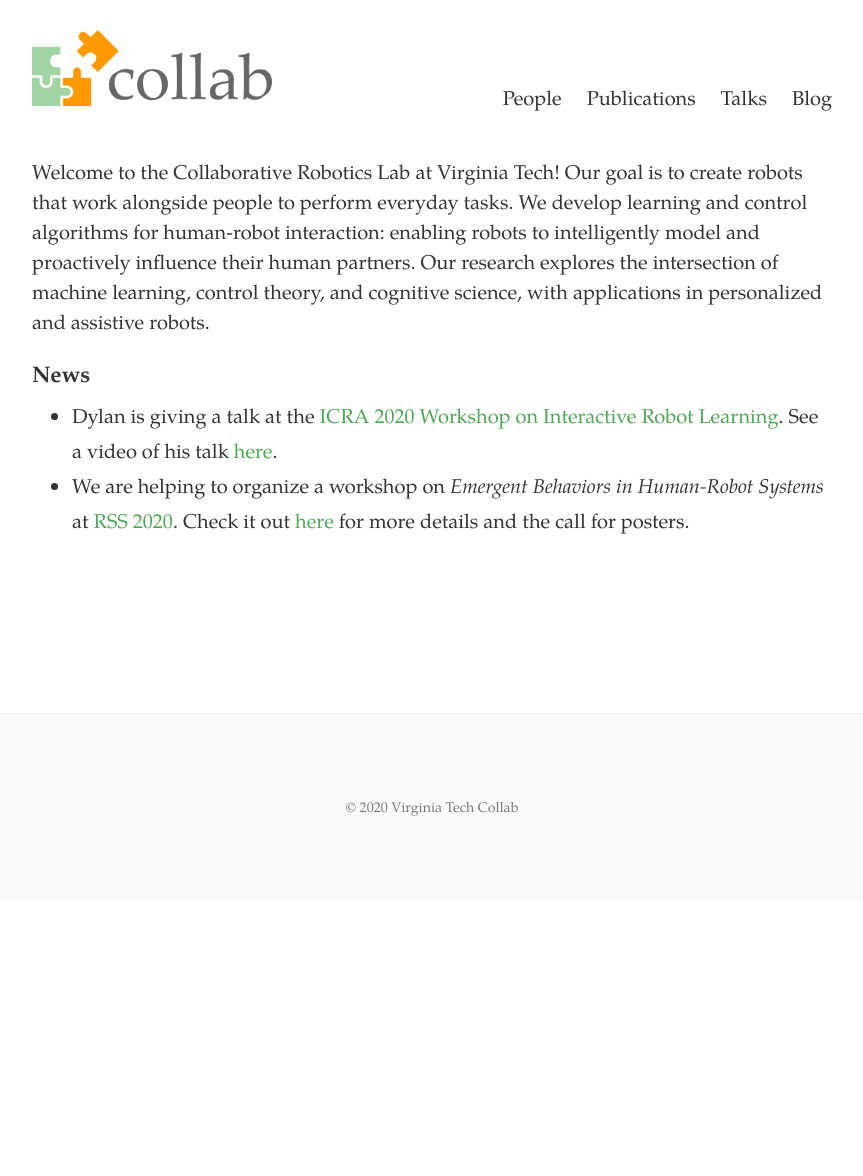
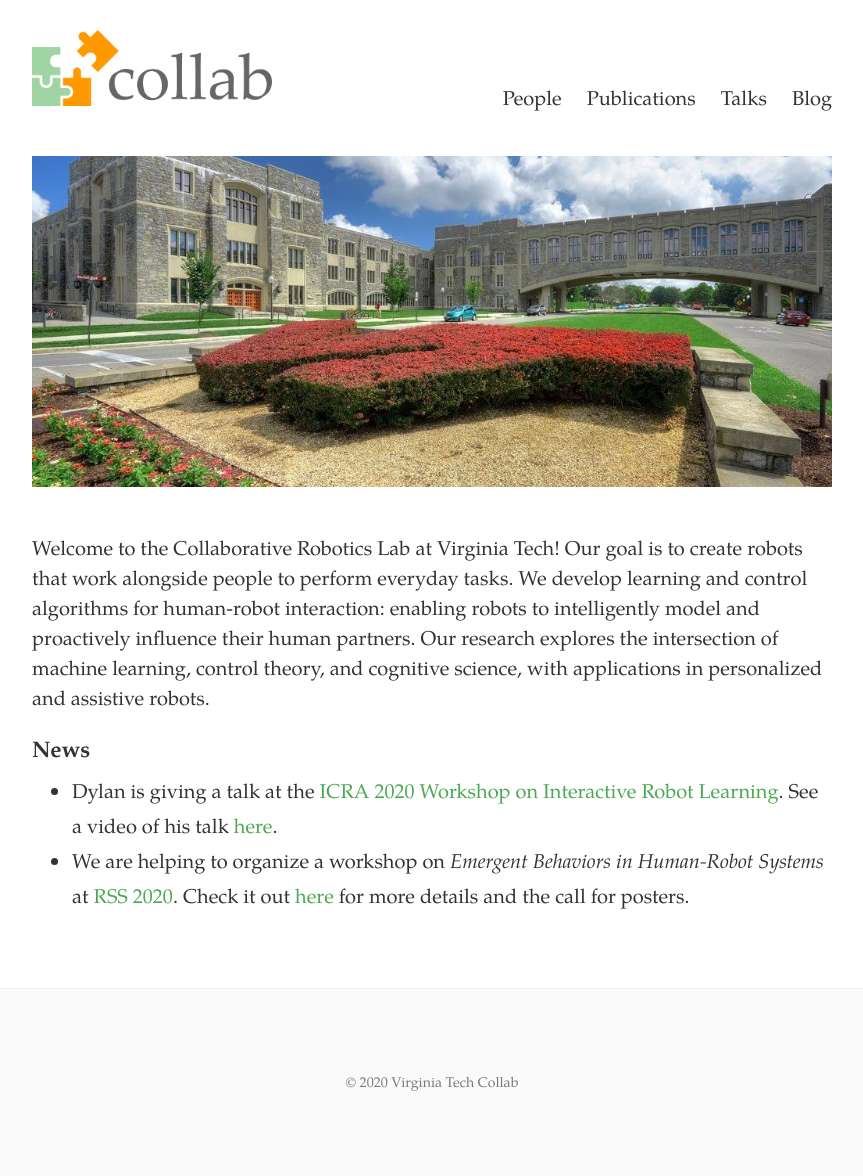
Before and after one commit to VT-Collab/vt-collab.github.io, a Jekyll site: the page built from index.html, in a window 1280 px wide. Shown: the whole page, without its empty margins (208-1071 px from the left). Built offline with Jekyll 4.4.1, drawn with Linux system fonts in a browser that asks for light colours; before the commit the page ends 900 px from its top, so only the background shows below that.

Commit message:
front figure

```diff
--- a/index.html
+++ b/index.html
@@ -7,6 +7,9 @@ tags: home
 
 
 <div>
+  <img src="{{ site.baseurl }} /images/front/vt.jpg" style="width:100%; height:100%;">
+  <br>
+  <br>
   <p>Welcome to the Collaborative Robotics Lab at Virginia Tech!
   Our goal is to create robots that work alongside people to perform everyday tasks.
   We develop learning and control algorithms for human-robot interaction: enabling robots to
```
Also changed, not shown: images/front/vt.jpg (added), images/icons/paper.png (deleted).
